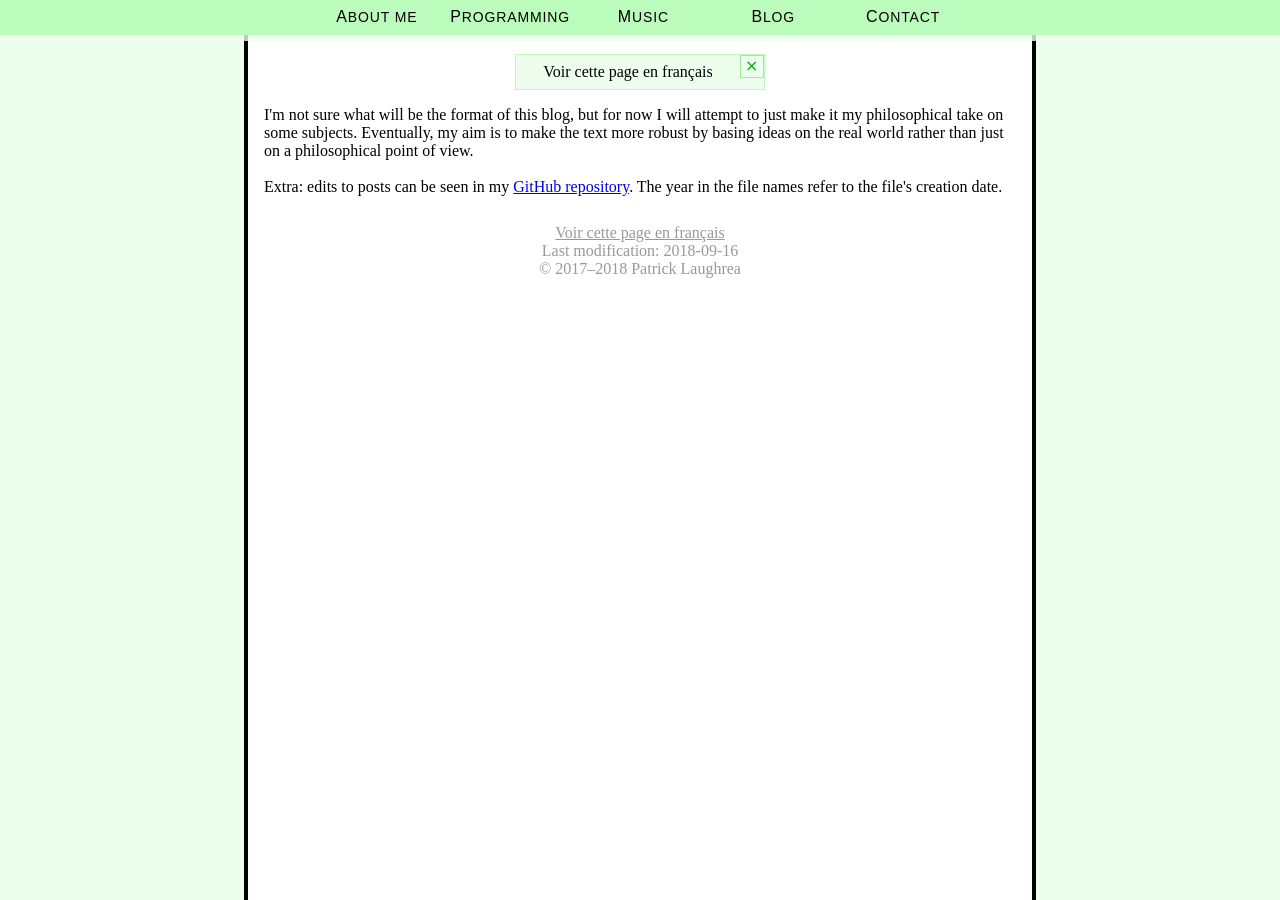
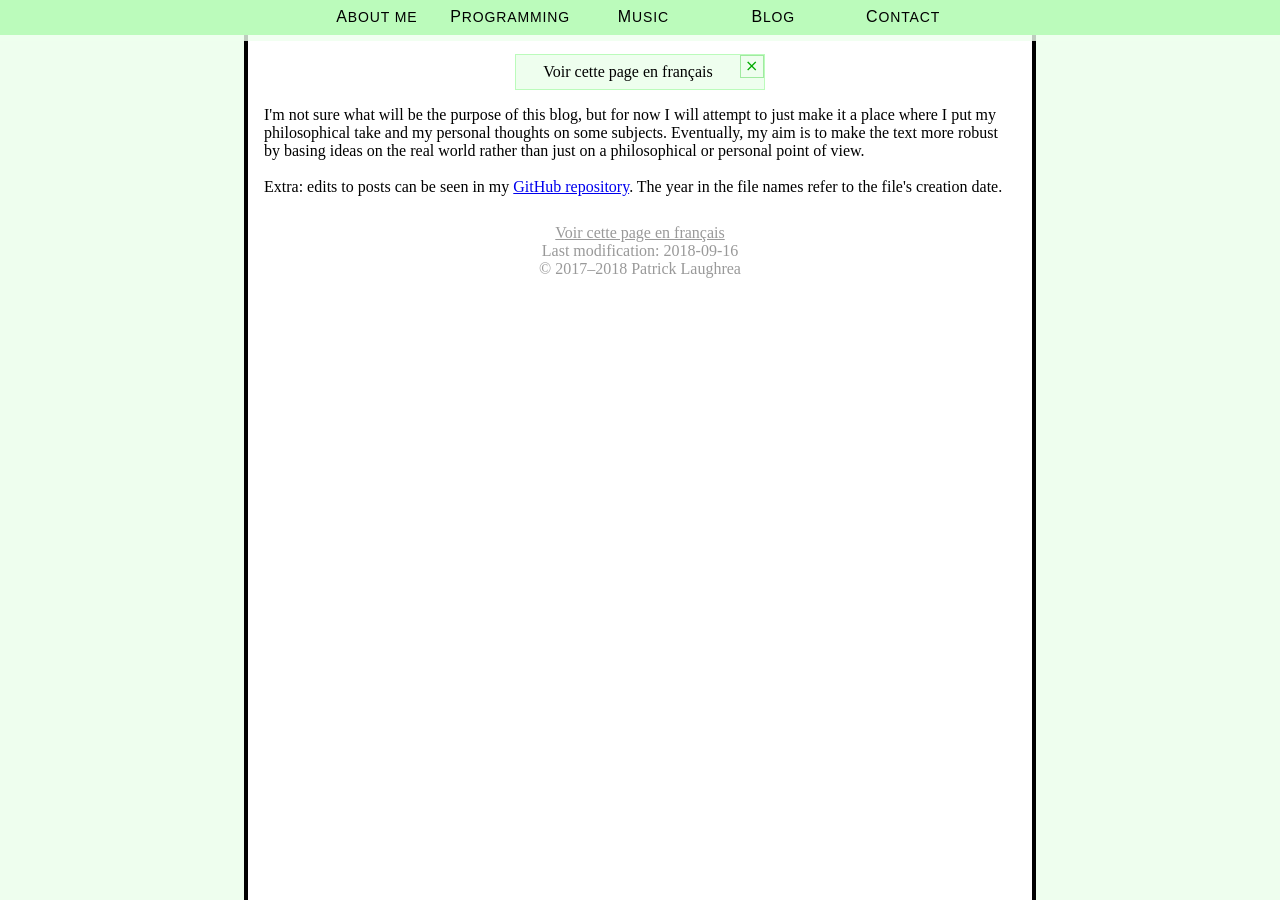
Before and after one commit to Pat-Laugh/pat-laugh.github.io, a Jekyll site: the page built from en/blog.html, in a window 1280 px wide. Built offline with Jekyll 4.4.1, drawn with Linux system fonts in a browser that asks for light colours.

Commit message:
Improve code

```diff
--- a/_layouts/default.html
+++ b/_layouts/default.html
@@ -13,7 +13,7 @@
 <body>
 	<a class="anchor" id="top"></a>
 	<div id="top-menu">
-		<p id="print-menu">{{ site.author }} - {{ page.title }}</p>
+		<div id="print-menu">{{ site.author }} - {{ page.title }}</div>
 		<div id="back-menu">
 			<ul id="top-menu-list">
 				<li><a href="/{{ layout.lang_main }}/">{{ layout.top_menu[0] }}</a></li>
@@ -56,13 +56,13 @@
                     {% if page.quick_list[i].size > 0 %}
 					<a class="anchor" id="{{ page.quick_list[i] | slugify }}"></a>
                     {% endif %}
-					<p class="content-title">{{ page.quick_list[i] }}</p>
+					<div class="content-title">{{ page.quick_list[i] }}</div>
 					{% else %}
-					<p class="content-title error-color">{{ page.quick_list[i] }}</p>
+					<div class="content-title error-color">{{ page.quick_list[i] }}</div>
 					{% endif %}
-					<p class="content-text">
+					<div class="content-text">
 						{{ page.content_list[i] | smartify }}
-					</p>
+					</div>
 				</li>
 				{% endfor %}
 			</ul>
--- a/en/blog.html
+++ b/en/blog.html
@@ -9,16 +9,18 @@
 .blog-list {
 	list-style-type: none;
 }
-.blog-list h1 {
+.blog-post h1 {
 	font-size: 1.25rem;
 	font-weight: 400;
 }
+.blog-post p { margin-top: 1em; }
 </style>
 <p>
-	I'm not sure what will be the format of this blog, but for now I will attempt to
-	just make it my philosophical take on some subjects. Eventually, my aim is to
-	make the text more robust by basing ideas on the real world rather than just
-	on a philosophical point of view.
+	I'm not sure what will be the purpose of this blog, but for now I will
+	attempt to just make it a place where I put my philosophical take and my
+	personal thoughts on some subjects. Eventually, my aim is to make the text
+	more robust by basing ideas on the real world rather than just on a
+	philosophical or personal point of view.
 </p>
 <br>
 <p>
@@ -28,10 +30,10 @@
 <br>
 <ul class="blog-list">
 	{% for post in site.posts %}
-	<li id="{{ post.title | downcase | replace: " ", "-" }}" class="blog-post">
-		<h1><a href="#{{ post.title | downcase | replace: " ", "-" }}">{{ post.title }}</a></h1>
+	<a class="anchor" id="{{ post.title | slugify }}"></a>
+	<li class="blog-post">
+		<h1><a href="#{{ post.title | slugify }}">{{ post.title }}</a></h1>
 		<h6>Last edited on {{ post.last_modif }}</h6>
-		<br>
 		{{ post.content }}
 	</li>
 	{% endfor %}
```
